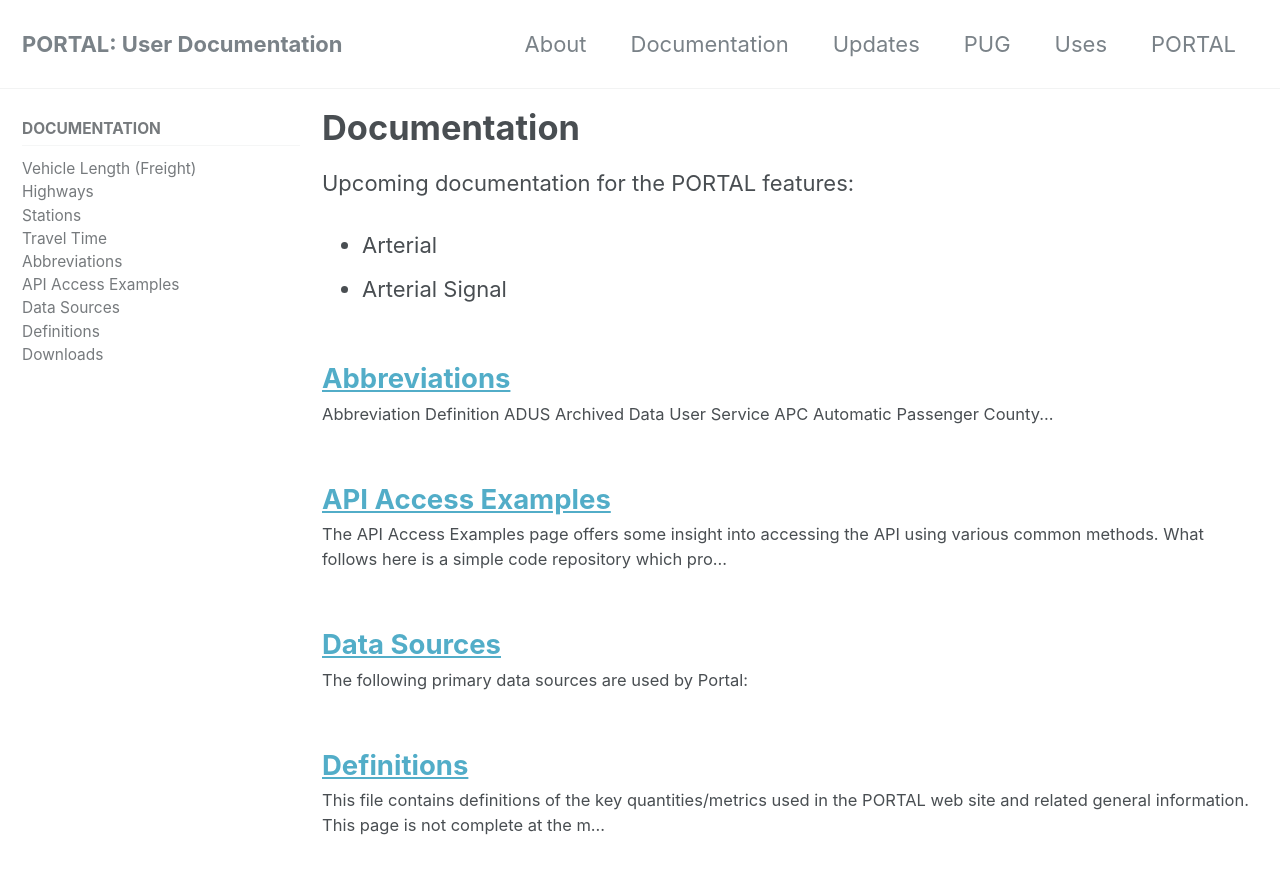
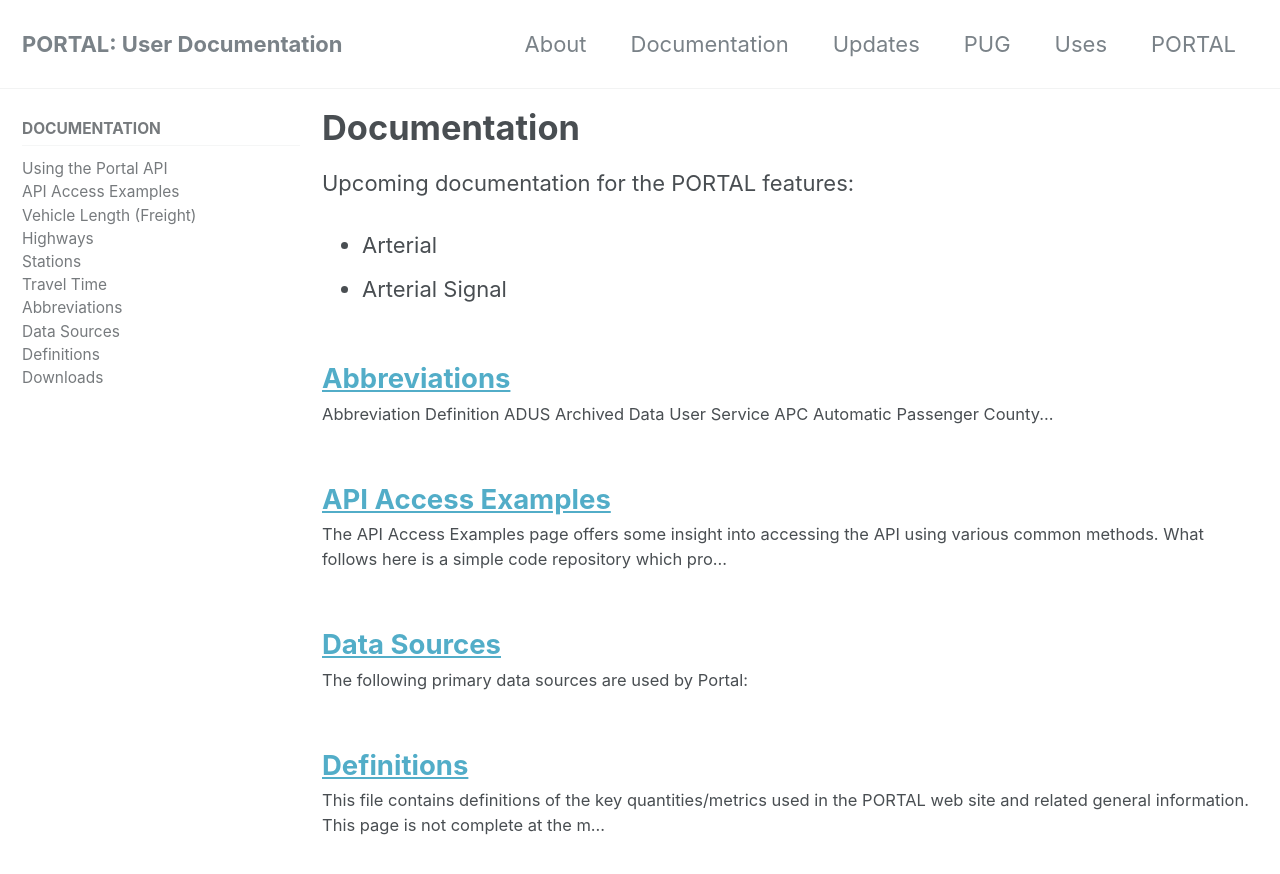
Before and after one commit to adus/portal-documentation, a Jekyll site: the page built from _pages/documentation.md, in a window 1280 px wide and 900 px high. Shown: the top 874 px of the window. Built offline with Jekyll 4.4.1, drawn with Linux system fonts in a browser that asks for light colours; nearby versions of some CDN libraries.

Commit message:
Update navigation.yml

```diff
--- a/_data/navigation.yml
+++ b/_data/navigation.yml
@@ -19,6 +19,11 @@ main:
 documents:
   - title: Documentation
     children:
+      - title: "Using the Portal API"
+        url: /documents/gettingstarted/
+      - title: "API Access Examples"
+        url: /documents/access_examples/
+
       - title: "Vehicle Length (Freight)"
         url: /documents/freight/
       - title: "Highways"
@@ -29,8 +34,6 @@ documents:
         url: /documents/travel-time/
       - title: "Abbreviations"
         url: /documents/abbreviations/
-      - title: "API Access Examples"
-        url: /documents/access_examples/
       - title: "Data Sources"
         url: /documents/datasources/
       - title: "Definitions"
```
